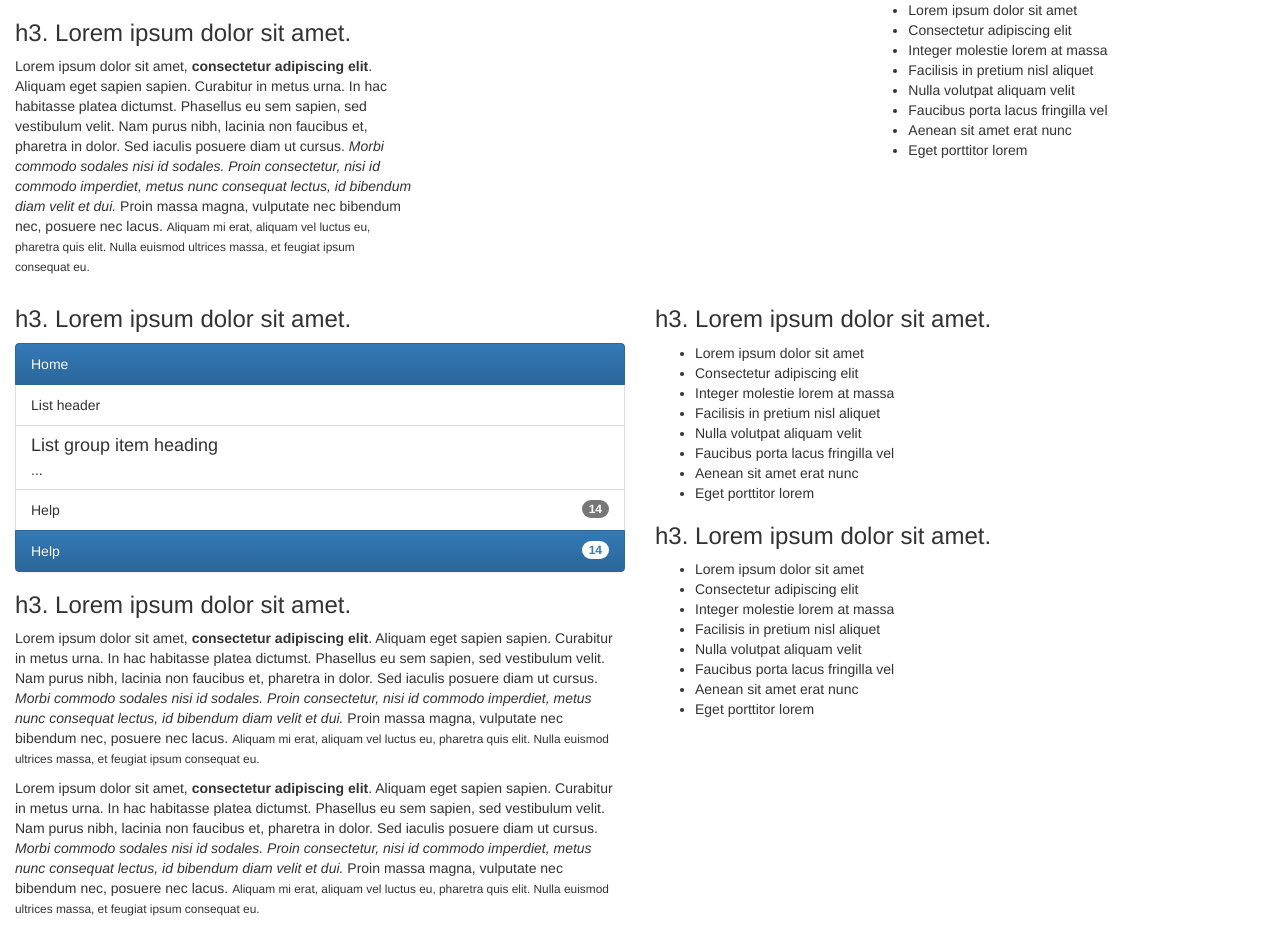
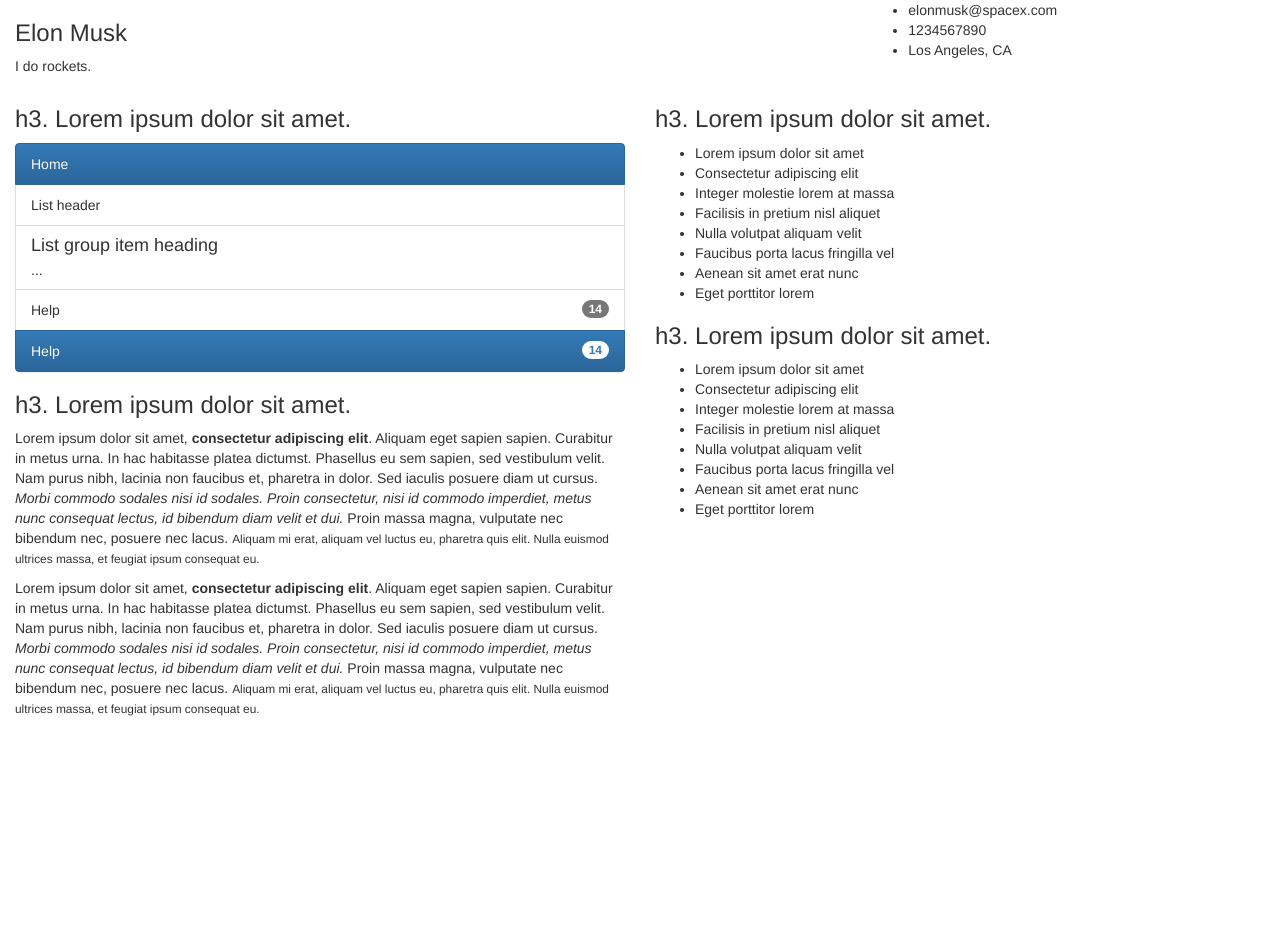
Before and after one commit to pramodkotipalli/pramodkotipalli.github.io, a plain HTML site: page index.html in a window 1280 px wide. After the commit the page ends 800 px from the top, so only its background shows below. Drawn offline with nearby package versions, Linux system fonts and the light colour scheme; a script that the page names is missing.

Commit message:
Update index.html

```diff
--- a/index.html
+++ b/index.html
@@ -27,40 +27,18 @@
 	<div class="row">
 		<div class="col-md-4">
 			<h3>
-				h3. Lorem ipsum dolor sit amet.
+				Elon Musk
 			</h3>
-			<p>
-				Lorem ipsum dolor sit amet, <strong>consectetur adipiscing elit</strong>. Aliquam eget sapien sapien. Curabitur in metus urna. In hac habitasse platea dictumst. Phasellus eu sem sapien, sed vestibulum velit. Nam purus nibh, lacinia non faucibus et, pharetra in dolor. Sed iaculis posuere diam ut cursus. <em>Morbi commodo sodales nisi id sodales. Proin consectetur, nisi id commodo imperdiet, metus nunc consequat lectus, id bibendum diam velit et dui.</em> Proin massa magna, vulputate nec bibendum nec, posuere nec lacus. <small>Aliquam mi erat, aliquam vel luctus eu, pharetra quis elit. Nulla euismod ultrices massa, et feugiat ipsum consequat eu.</small>
+			<p>I do rockets.
 			</p>
 		</div>
 		<div class="col-md-4">
 		</div>
 		<div class="col-md-4">
 			<ul>
-				<li>
-					Lorem ipsum dolor sit amet
-				</li>
-				<li>
-					Consectetur adipiscing elit
-				</li>
-				<li>
-					Integer molestie lorem at massa
-				</li>
-				<li>
-					Facilisis in pretium nisl aliquet
-				</li>
-				<li>
-					Nulla volutpat aliquam velit
-				</li>
-				<li>
-					Faucibus porta lacus fringilla vel
-				</li>
-				<li>
-					Aenean sit amet erat nunc
-				</li>
-				<li>
-					Eget porttitor lorem
-				</li>
+				<li>elonmusk@spacex.com</li>
+				<li>1234567890</li>
+				<li>Los Angeles, CA</li>
 			</ul>
 		</div>
 	</div>
```
